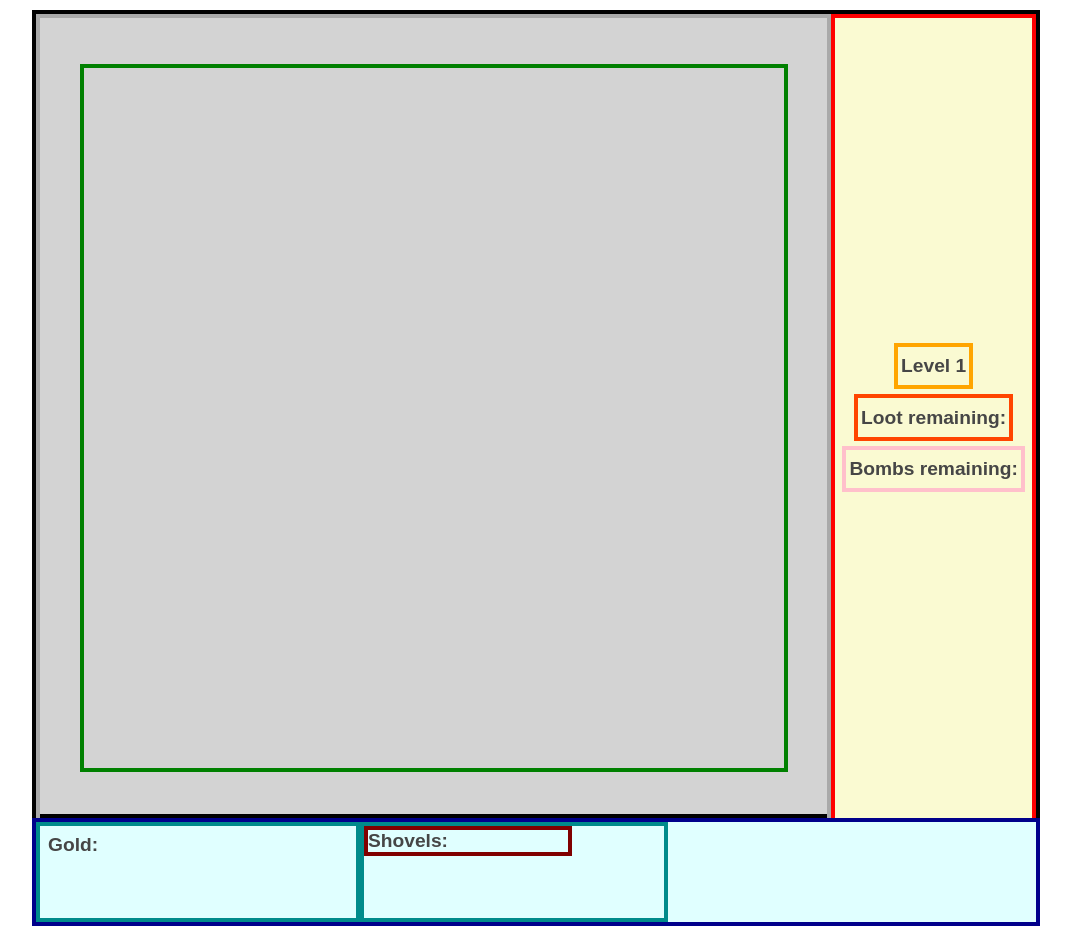
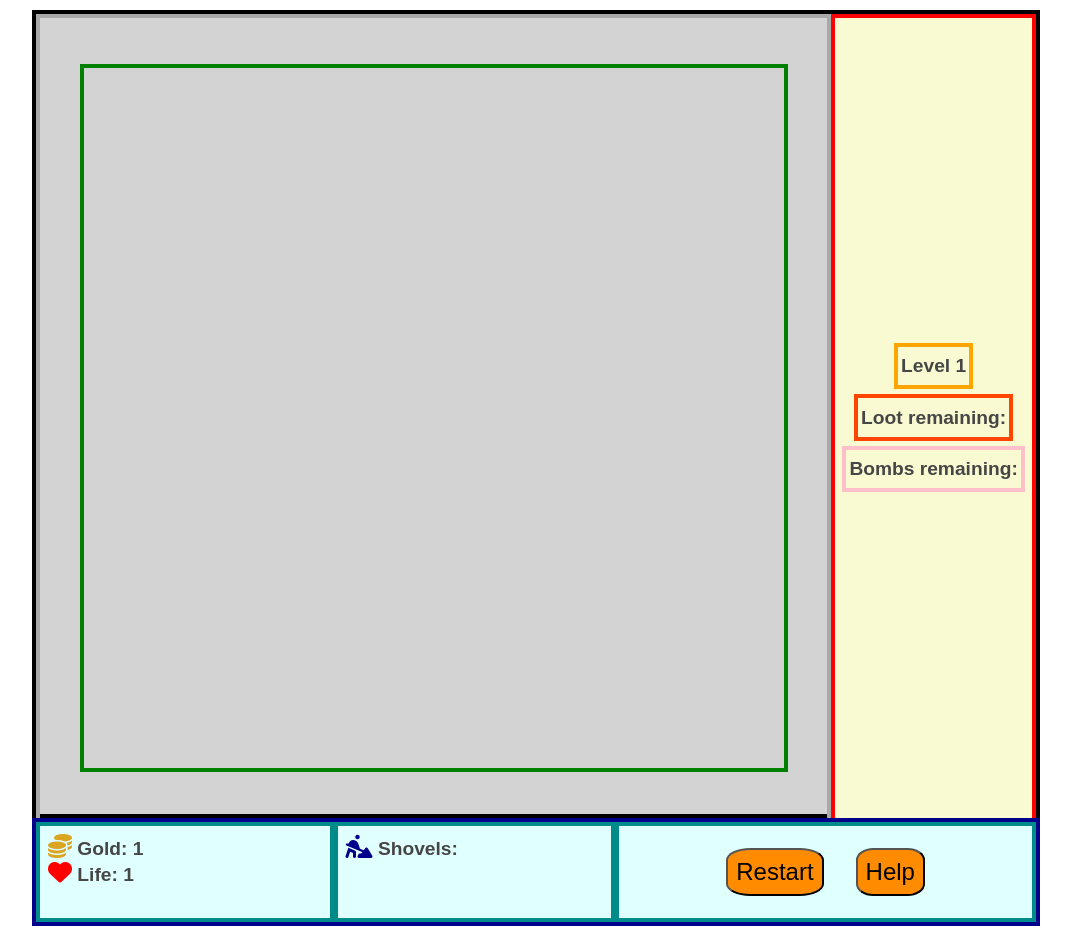
Before and after one commit to nigel1234567/treasure-hunt, a plain HTML site: page index.html in a window 1280 px wide. Shown: the whole page, without its empty margins (104-1175 px from the left). Drawn offline with Linux system fonts and the light colour scheme.

Commit message:
Updated UI and added option buttons

```diff
--- a/game.js
+++ b/game.js
@@ -0,0 +1,4 @@
+// Declare variables
+// -- Game Area
+// --- Create Game Grid (varies by level)
+// -- Player UI
--- a/index.html
+++ b/index.html
@@ -5,7 +5,7 @@
     <meta http-equiv="X-UA-Compatible" content="IE=edge">
     <meta name="viewport" content="width=device-width, initial-scale=1.0">
     <link rel="stylesheet" href="styles/styles.css">
-    <script src="game.js" defer></script>
+    <link rel="stylesheet" href="https://cdnjs.cloudflare.com/ajax/libs/font-awesome/6.1.1/css/all.min.css" integrity="sha512-KfkfwYDsLkIlwQp6LFnl8zNdLGxu9YAA1QvwINks4PhcElQSvqcyVLLD9aMhXd13uQjoXtEKNosOWaZqXgel0g==" crossorigin="anonymous" referrerpolicy="no-referrer" />    <script src="game.js" defer></script>
     <title>Treasure Hunt</title>
 </head>
 <body>
@@ -21,9 +21,22 @@
             </div>
         </div>
         <div class="player-ui">
-            <div class="gold">Gold: </div>
+            <div class="player">
+                <span class="gold-icon"><i class="fas fa-coins"></i></span>
+                Gold: 1
+                <div class="life">
+                    <span class="life-icon"><i class="fas fa-heart"></i></span>
+                    Life: 1
+                </div>
+            </div>
             <div class="items">
-                <div class="shovels">Shovels: </div>
+                <div class="shovels">
+                    <span class="shovel-icon"><i class="fas fa-person-digging"></i></span>
+                    Shovels: </div>
+            </div>
+            <div class="options">
+                <button class="restart">Restart</button>
+                <button class="help">Help</button>
             </div>
         </div>
     </div>
--- a/styles/styles.scss
+++ b/styles/styles.scss
@@ -82,13 +82,26 @@
         width: 1000px;
         background-color: lightcyan;
         display: flex;
-        .gold{
+        justify-content: space-between;
+        .player{
             border: 4px solid darkcyan;
             width: 300px;
             padding: .5rem;
             font-size: larger;
             font-weight: 600;
             color: var(--color-font-secondary);
+            .gold-icon{
+                color: goldenrod;
+                i{
+                    font-size: 1.5rem;
+                }
+            }
+            .life-icon{
+                color: red;
+                i{
+                    font-size: 1.5rem;
+                }
+            }
         }
         .items{
             border: 4px solid darkcyan;
@@ -97,8 +110,31 @@
                 font-size: larger;
                 font-weight: 600;
                 color: var(--color-font-secondary);
-                border: 4px solid maroon;
                 width: 200px;
+                padding: .5rem;
+                .shovel-icon{
+                    color: darkblue;
+                    i{
+                        font-size: 1.5rem;
+                    }
+                }
+            }
+        }
+        .options{
+            border: 4px solid darkcyan;
+            width: 400px;
+            display: flex;
+            flex-direction: row;
+            justify-content: center;
+            align-items: center;
+            padding: 1.5rem;
+            gap: 2rem;
+            button{
+                border-radius: 25%;
+                background-color: darkorange;
+                font-family: Arial, Helvetica, sans-serif;
+                font-size: 1.5rem;
+                padding: .5rem;
             }
         }
     }
```
Also changed, not shown: styles/styles.css, 1 other file.
